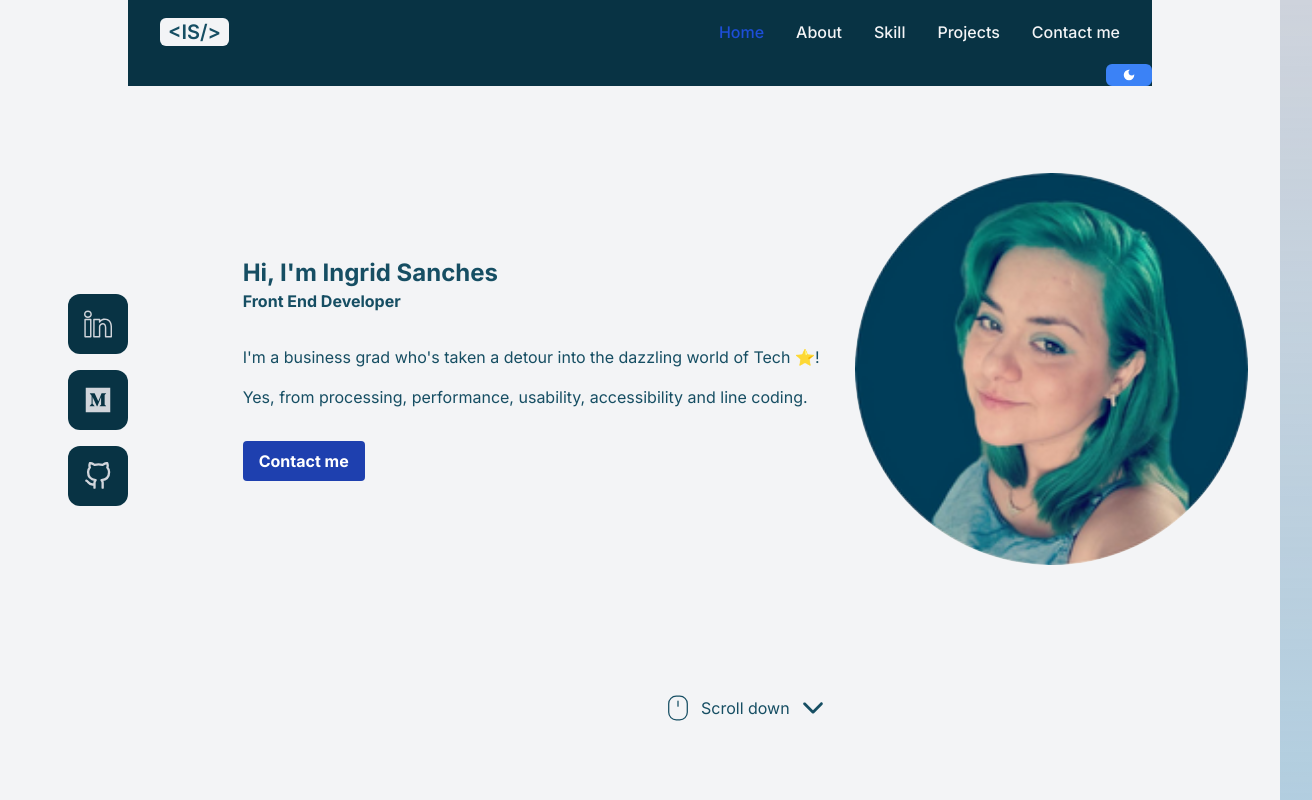
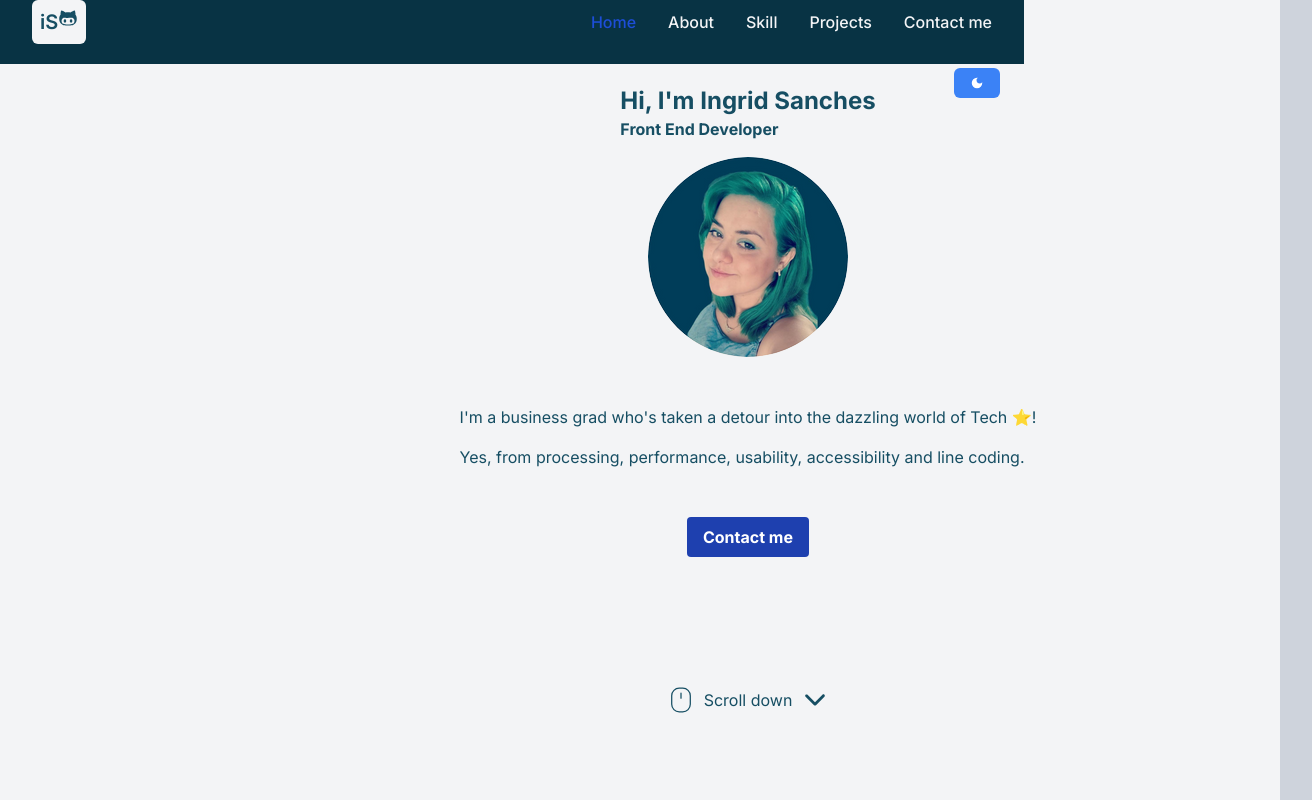
Before and after one commit to IngridAkeida/portfolio, a Next.js app: page / in a window 1280 px wide. Shown: the top 800 px of the page, 1312 px wide, since content can reach past the window. Built offline with nearby package versions, Linux system fonts and the light colour scheme.

Commit message:
update commit

```diff
--- a/src/app/page.tsx
+++ b/src/app/page.tsx
@@ -23,30 +23,33 @@ interface AppProps {
 
 const App: React.FC<AppProps> = ({ darkMode })  => {
   return (
-    <div className={`bg-gray-100 text-cyan-900 dark:bg-cyan-900 dark:text-gray-100 transition-colors duration-500 ${darkMode && 'dark'} p-6 md:p-0 flex flex-col mx-auto lg:max-w-7xl`}>
+    <div className={`bg-gray-100 text-cyan-900 dark:bg-cyan-900 dark:text-gray-100 transition-colors duration-500 ${darkMode && 'dark'} md:p-0 flex flex-col mx-auto lg:max-w-7xl`}>
       <header>
         <Navbar />
-        <Sidebar />
+        {/* <Sidebar /> */}
       </header>
-      <main className="container mx-auto py-8 px-4 min-h-screen p-24 grid grid-cols-6 gap-4">
-      <div className='p-4'></div>
-      <div className='p-4 col-span-5'>
-        <div className=' h-screen flex flex-col gap-4 justify-center items-center'>
-            <div className='grid grid-cols-5 gap-4 items-center'>
-              <div className='col-span-3'>
-                <h1 className="text-2xl font-bold">Hi, {`I'm`} Ingrid Sanches</h1>
-                <h2 className="text-md font-bold">Front End Developer</h2>
+      <main className="container mx-auto min-h-screen grid grid-cols-6 gap-4">
+      <div> bla </div>
+      <div className='col-span-5'>
+        <div className='h-screen flex flex-col gap-4 justify-center items-center'>
+          <div>
+            <h1 className="text-2xl font-bold">Hi, {`I'm`} Ingrid Sanches</h1>
+            <h2 className="text-md font-bold">Front End Developer</h2>
+          </div>
+          <div className='flex items-center justify-center'>
+            <Image src="/assets/bio-image.png" alt="Ingrid Sanches Perfil image"
+            className='rounded-full'
+            width={200} height={200}/>
+          </div>
+            <div className='flex flex-col gap-4 items-center mx-2'>
+              <div className='flex flex-col'>
                 <p className='mt-8'>{`I'm`} a business grad {`who's`} taken a detour into the dazzling world of Tech ⭐️!</p>
                 <p className='mt-4'>Yes, from processing, performance, usability, accessibility and line coding.</p>
-                <button className="bg-blue-800 hover:bg-blue-700 text-white font-bold py-2 px-4 rounded focus:outline-none focus:shadow-outline mt-8">
+              </div>
+              <button className="bg-blue-800 hover:bg-blue-700 text-white font-bold py-2 px-4 rounded focus:outline-none focus:shadow-outline mt-8">
                 Contact me
                 </button>
-              </div>
-              <div className='col-span-2'>
-                <Image src="/assets/bio-image.png" alt="Ingrid Sanches Perfil image"
-                className='rounded-full'
-                width={400} height={400}/>
-              </div>
+
             </div>
             <div className='flex items-center gap-2 mt-28'>
               <CiDesktopMouse2 size={30}/>
@@ -68,14 +71,14 @@ const App: React.FC<AppProps> = ({ darkMode })  => {
           <article className="text-md">
           Yes, from processing, performance, usability, accessibility and line coding, I am now a student at Hyper Island, working as a freelancer in the digital universe. {`I'm`} currently diving head first into React and TypeScript 🌱, but hey, {`I'm`} ready for any project! After all, learning is my game 💓. Oh, and did I mention? I love cats and horror movies 🐱👻. So expect some spooky surprises in my projects! 😉
           </article>
-            <TechnologiesList technologies={Technologies}/>
-            <AbilitiesList abilities={Abilities}/>
+            {/* <TechnologiesList technologies={Technologies}/>
+            <AbilitiesList abilities={Abilities}/> */}
           </div>
         </div>
 
         <div className='h-screen flex flex-col justify-left'>
           <h3 className="text-2xl font-bold mb-2">Projects:</h3>
-          <CardProjects/>
+          {/* <CardProjects/> */}
         </div>
       </div>
 
--- a/src/components/BtnDarkMode.tsx
+++ b/src/components/BtnDarkMode.tsx
@@ -11,7 +11,7 @@ const BtnDarkMode: React.FC<BtnDarkModeProps> = ({ toggleDarkMode, darkMode }) =
     <button
       id="theme-toggle"
       type="button"
-      className="text-sm px-4 py-1 rounded-md bg-blue-500 text-white hover:bg-blue-600 focus:outline-none focus:ring-2 focus:ring-blue-400"
+      className="text-sm px-4 py-2 m-6 rounded-md bg-blue-500 text-white hover:bg-blue-600 focus:outline-none focus:ring-2 focus:ring-blue-400"
       onClick={toggleDarkMode}>
         {darkMode ? <MdLightMode/> : <MdDarkMode/> }
     </button>
--- a/src/components/Logo.tsx
+++ b/src/components/Logo.tsx
@@ -1,10 +1,13 @@
+import { IoLogoOctocat } from "react-icons/io";
+
 const Logo: React.FC = () => {
-
-  return(
+  return (
     <a href="#" className="flex items-center space-x-3 rtl:space-x-reverse">
-        <span className=" text-cyan-900 dark:text-gray-100 bg-gray-100 dark:bg-cyan-900 text-md font-semibold whitespace-nowrap  px-2 rounded-md text-xl">{`<IS/>`}</span>
+      <span className="flex text-cyan-900 dark:text-gray-100 bg-gray-100 dark:bg-cyan-900 text-md font-semibold whitespace-nowrap p-2 rounded-md text-xl">
+        iS <IoLogoOctocat/>
+      </span>
     </a>
-  )
-}
+  );
+};
 
 export default Logo;
--- a/src/components/Navbar.tsx
+++ b/src/components/Navbar.tsx
@@ -1,5 +1,7 @@
 
 const btnDropdownStyle = "inline-flex items-center p-2 w-10 h-10 justify-center text-sm text-gray-500 rounded-lg md:hidden hover:bg-gray-100 focus:outline-none focus:ring-2 focus:ring-gray-200 dark:text-gray-400 dark:hover:bg-gray-700 dark:focus:ring-gray-600"
+
+const nav = 'p-2 md:p-0 gap-[5rem] sm:gap-[8rem] mx-auto lg:max-w-5xl';
 
 import { useState } from 'react';
 import BtnDarkMode from "./BtnDarkMode";
@@ -20,9 +22,9 @@ const NavBar: React.FC = () => {
   };
 
   return (
-    <nav className="bg-cyan-950 fixed top-0 inset-x-0 z-50 p-2 md:p-0 gap-[5rem] sm:gap-[8rem] mx-auto lg:max-w-5xl">
-      <div className="">
-        <div className="flex items-center justify-between h-16 max-w-5xl mx-auto px-4 sm:px-6 lg:px-8">
+    <nav className="fixed w-screen top-0 z-50 p-2 h-16 md:p-0 mx-auto lg:max-w-5xl bg-cyan-950 ">
+      <div className="px-4 sm:px-6 lg:px-8">
+        <div className="flex items-center justify-between">
           <Logo />
           <div className='flex justify-end items-center'>
             <div className='md:hidden'>
--- /dev/null
+++ b/src/components/ScrollImages.tsx
@@ -0,0 +1,32 @@
+import Image from "next/image";
+
+const ScrollingImages = () => {
+  return (
+    <div className="flex overflow-x-auto scroll-snap-type-x mandatory">
+      <Image
+        className="scroll-snap-align-start h-64 w-64 flex-shrink-0 mr-4"
+        src="/image1.jpg"
+        alt="Image 1"
+        width={64}
+        height={64}
+      />
+      <Image
+        className="scroll-snap-align-start h-64 w-64 flex-shrink-0 mr-4"
+        src="/image2.jpg"
+        alt="Image 2"
+        width={64}
+        height={64}
+      />
+      <Image
+        className="scroll-snap-align-start h-64 w-64 flex-shrink-0 mr-4"
+        src="/image3.jpg"
+        alt="Image 3"
+        width={64}
+        height={64}
+      />
+      {/* Add more images as needed */}
+    </div>
+  );
+};
+
+export default ScrollingImages;
--- a/src/components/Sidebar.tsx
+++ b/src/components/Sidebar.tsx
@@ -27,7 +27,8 @@ const Sidebar: React.FC = () => {
   ]
 
   return (
-    <div className="h-screen sm:w-32 flex flex-col items-end justify-center fixed ">
+    <div className="h-screen ml-4
+     sm:w-32 flex flex-col items-center justify-center fixed ">
       <ul className=" flex flex-col gap-4">
         {externalLinks.map(( link, index)=>(
           <li key={index} className={styleLi}>
```
